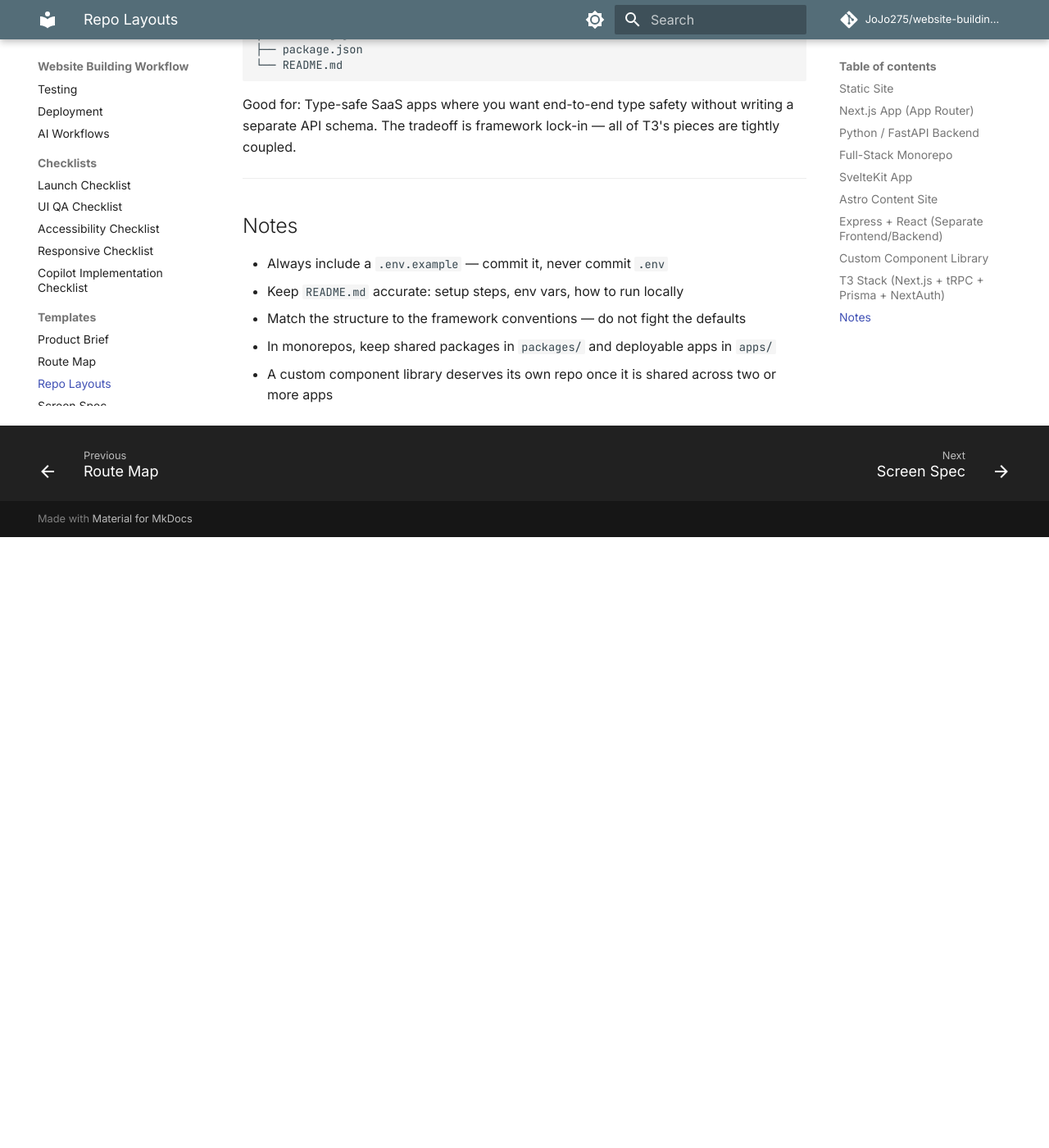
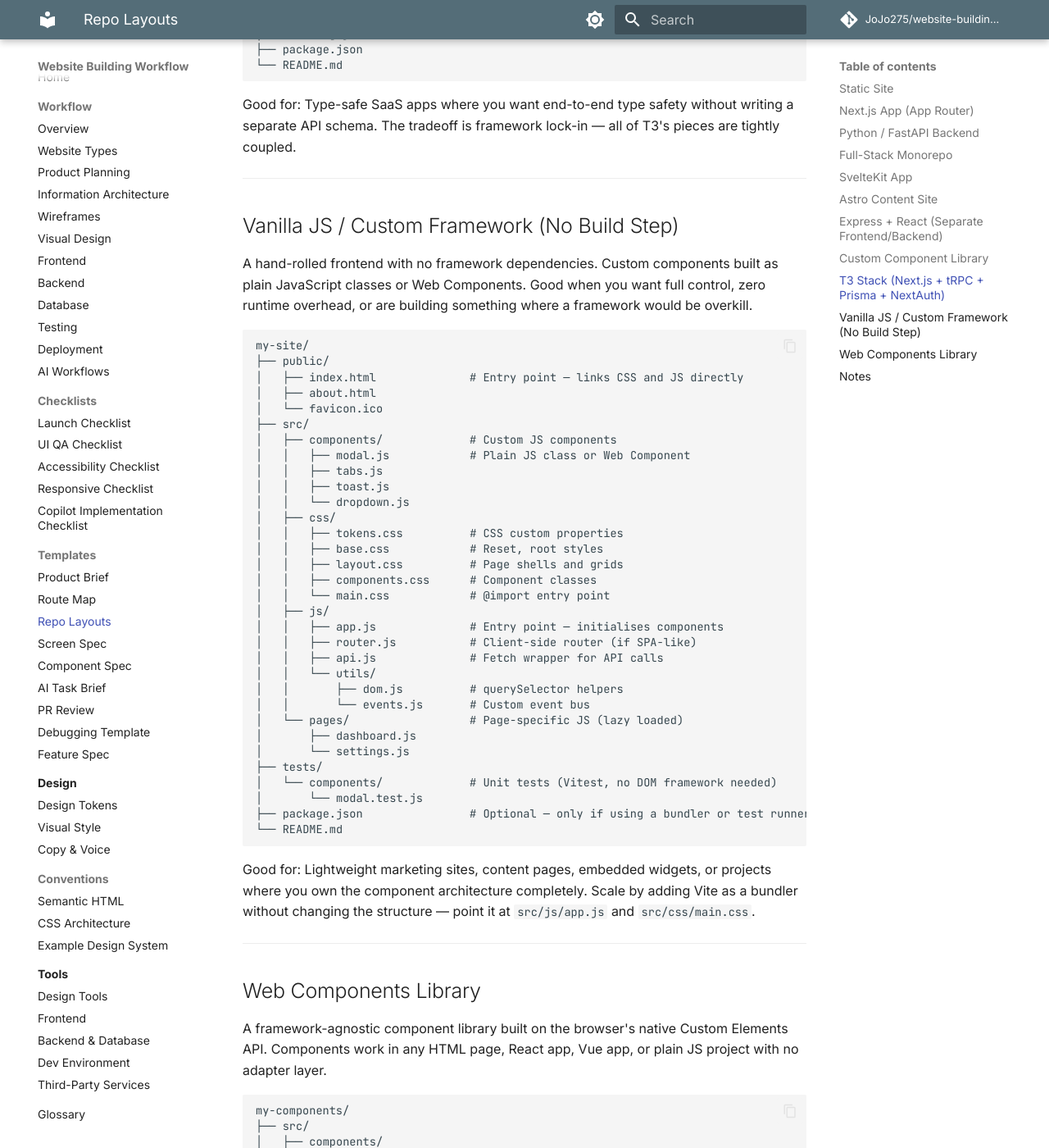
Before and after one commit to JoJo275/website-building-workflow, an MkDocs documentation site: the page built from docs/starters/repo-layouts.md, in a window 1280 px wide and 1400 px high, scrolled down 7278 px. Shown: the whole window at 82% size. Built offline with MkDocs 1.6.1 and Material for MkDocs 9.7.7, drawn with Linux system fonts in a browser that asks for light colours; comment, search, counter and statistics services are not loaded; before the commit the page ends 7933 px from its top, so only the background shows below that; some of the changed text lies outside the part shown.

Commit message:
feat: add new project layouts for Vanilla JS and Web Components to documentation

````diff
--- a/docs/starters/repo-layouts.md
+++ b/docs/starters/repo-layouts.md
@@ -364,6 +364,88 @@
 
 ---
 
+## Vanilla JS / Custom Framework (No Build Step)
+
+A hand-rolled frontend with no framework dependencies. Custom components built as plain JavaScript classes or Web Components. Good when you want full control, zero runtime overhead, or are building something where a framework would be overkill.
+
+```text
+my-site/
+├── public/
+│   ├── index.html              # Entry point — links CSS and JS directly
+│   ├── about.html
+│   └── favicon.ico
+├── src/
+│   ├── components/             # Custom JS components
+│   │   ├── modal.js            # Plain JS class or Web Component
+│   │   ├── tabs.js
+│   │   ├── toast.js
+│   │   └── dropdown.js
+│   ├── css/
+│   │   ├── tokens.css          # CSS custom properties
+│   │   ├── base.css            # Reset, root styles
+│   │   ├── layout.css          # Page shells and grids
+│   │   ├── components.css      # Component classes
+│   │   └── main.css            # @import entry point
+│   ├── js/
+│   │   ├── app.js              # Entry point — initialises components
+│   │   ├── router.js           # Client-side router (if SPA-like)
+│   │   ├── api.js              # Fetch wrapper for API calls
+│   │   └── utils/
+│   │       ├── dom.js          # querySelector helpers
+│   │       └── events.js       # Custom event bus
+│   └── pages/                  # Page-specific JS (lazy loaded)
+│       ├── dashboard.js
+│       └── settings.js
+├── tests/
+│   └── components/             # Unit tests (Vitest, no DOM framework needed)
+│       └── modal.test.js
+├── package.json                # Optional — only if using a bundler or test runner
+└── README.md
+```
+
+Good for: Lightweight marketing sites, content pages, embedded widgets, or projects where you own the component architecture completely. Scale by adding Vite as a bundler without changing the structure — point it at `src/js/app.js` and `src/css/main.css`.
+
+---
+
+## Web Components Library
+
+A framework-agnostic component library built on the browser's native Custom Elements API. Components work in any HTML page, React app, Vue app, or plain JS project with no adapter layer.
+
+```text
+my-components/
+├── src/
+│   ├── components/
+│   │   ├── my-button/
+│   │   │   ├── my-button.js        # Custom element definition
+│   │   │   ├── my-button.css       # Component styles (adopted stylesheet)
+│   │   │   └── my-button.stories.js # Storybook Web Components story
+│   │   ├── my-modal/
+│   │   │   ├── my-modal.js
+│   │   │   └── my-modal.css
+│   │   ├── my-toast/
+│   │   └── my-tabs/
+│   ├── tokens/
+│   │   └── tokens.css              # Shared CSS custom properties
+│   ├── utils/
+│   │   └── base-element.js         # Base class with shared helpers
+│   └── index.js                    # Registers all elements; barrel export
+├── .storybook/
+│   ├── main.js
+│   └── preview.js
+├── dist/                           # Build output
+│   ├── index.js                    # ESM bundle
+│   └── tokens.css
+├── tests/
+│   └── my-button.test.js
+├── vite.config.js                  # Library build
+├── package.json                    # type: module; exports map
+└── README.md
+```
+
+Good for: Design systems that need to work across multiple frameworks — a React team, a Vue team, and a plain HTML team can all import the same components. The tradeoff is that Custom Elements have a steeper learning curve than framework components and shadow DOM styling requires care.
+
+---
+
 ## Notes
 
 - Always include a `.env.example` — commit it, never commit `.env`
--- a/mkdocs.yml
+++ b/mkdocs.yml
@@ -93,7 +93,6 @@
       - Semantic HTML: conventions/html.md
       - CSS Architecture: conventions/css.md
       - Example Design System: conventions/example-system.md
-  - Glossary: glossary.md
   - Tools:
       - Overview: tools/index.md
       - Design Tools: tools/design.md
@@ -101,3 +100,4 @@
       - Backend & Database: tools/backend.md
       - Dev Environment: tools/dev-environment.md
       - Third-Party Services: tools/third-party.md
+  - Glossary: glossary.md
````
